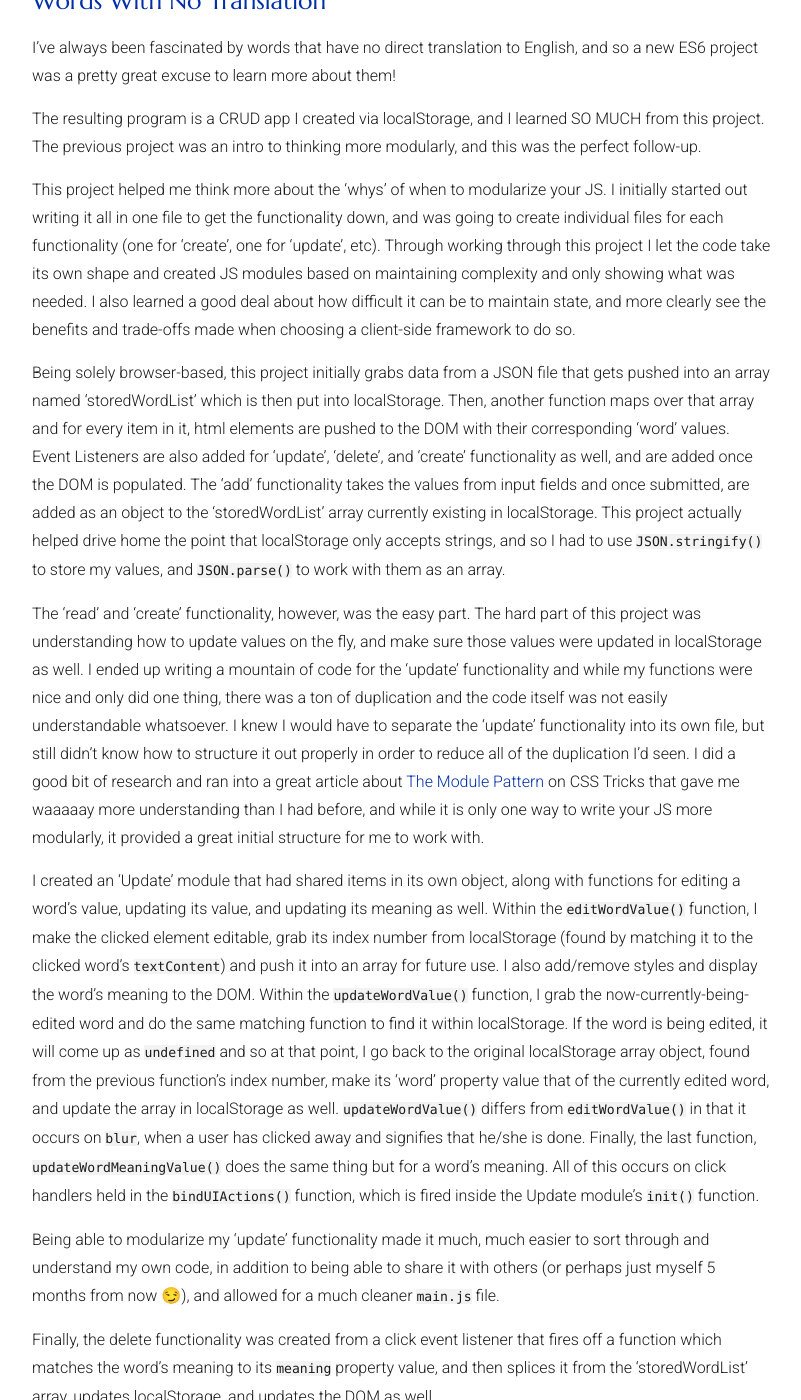
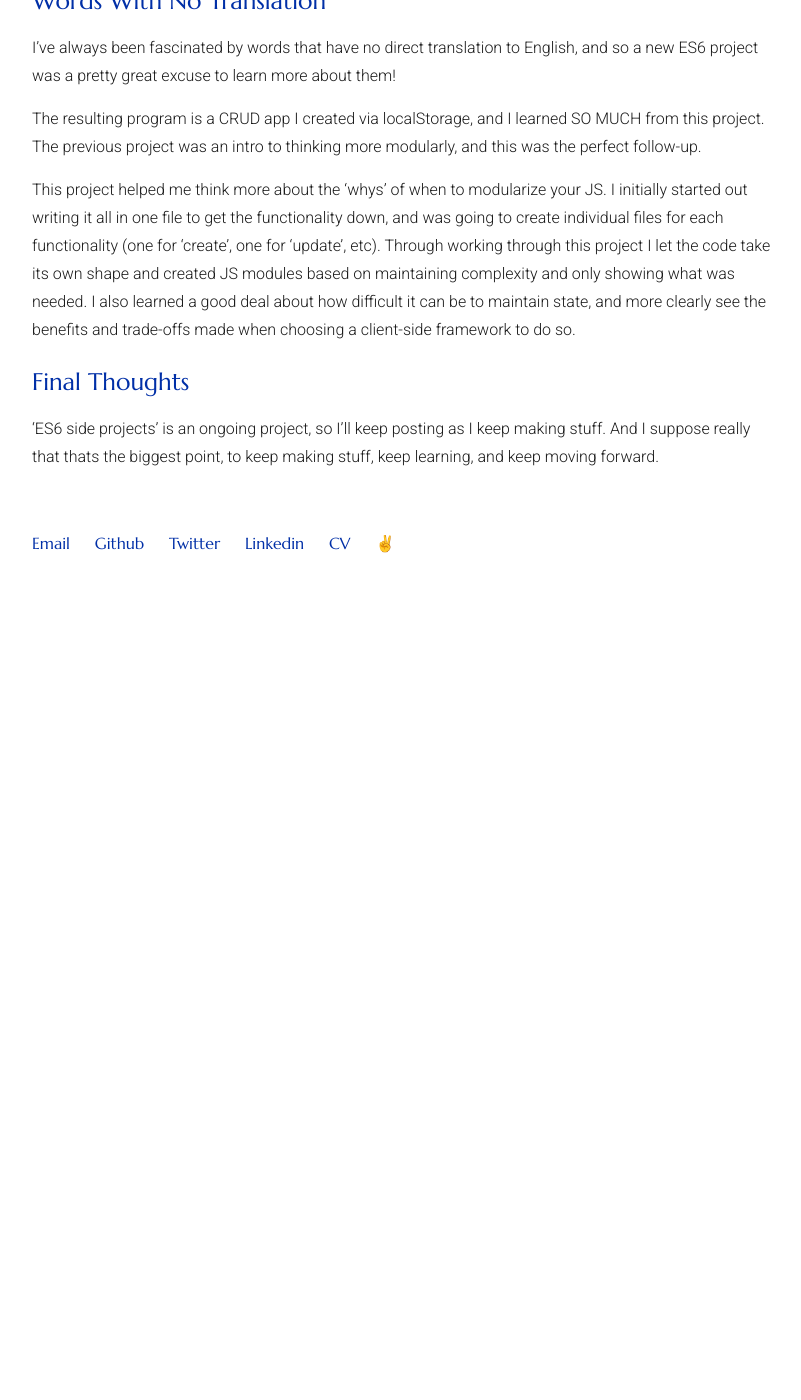
Before and after one commit to mathesond2/davidmatheson.me, a Jekyll site: the page built from _posts/2017-03-15-es6-side-projects.markdown, in a window 1280 px wide and 1400 px high, scrolled down 1544 px. Shown: the whole window, without its empty margins (238-1039 px from the left). Built offline with Jekyll 4.4.1, drawn with Linux system fonts in a browser that asks for light colours; after the commit the page ends 2174 px from its top, so only the background shows below that; some of the changed text lies outside the part shown.

Commit message:
updated post

```diff
--- a/_posts/2017-03-15-es6-side-projects.markdown
+++ b/_posts/2017-03-15-es6-side-projects.markdown
@@ -33,14 +33,5 @@ The resulting program is a CRUD app I created via localStorage, and I learned SO
 
 This project helped me think more about the 'whys' of when to modularize your JS. I initially started out writing it all in one file to get the functionality down, and was going to create individual files for each functionality (one for 'create', one for 'update', etc). Through working through this project I let the code take its own shape and created JS modules based on maintaining complexity and only showing what was needed. I also learned a good deal about how difficult it can be to maintain state, and more clearly see the benefits and trade-offs made when choosing a client-side framework to do so.
 
-Being solely browser-based, this project initially grabs data from a JSON file that gets pushed into an array named 'storedWordList' which is then put into localStorage. Then, another function maps over that array and for every item in it, html elements are pushed to the DOM with their corresponding 'word' values. Event Listeners are also added for 'update', 'delete', and 'create' functionality as well, and are added once the DOM is populated. The 'add' functionality takes the values from input fields and once submitted, are added as an object to the 'storedWordList' array currently existing in localStorage. This project actually helped drive home the point that localStorage only accepts strings, and so I had to use `JSON.stringify()` to store my values, and `JSON.parse()` to work with them as an array.
-
-The 'read' and 'create' functionality, however, was the easy part. The hard part of this project was understanding how to update values on the fly, and make sure those values were updated in localStorage as well. I ended up writing a mountain of code for the 'update' functionality and while my functions were nice and only did one thing, there was a ton of duplication and the code itself was not easily understandable whatsoever. I knew I would have to separate the 'update' functionality into its own file, but still didn't know how to structure it out properly in order to reduce all of the duplication I'd seen. I did a good bit of research and ran into a great article about [The Module Pattern](https://css-tricks.com/how-do-you-structure-javascript-the-module-pattern-edition/) on CSS Tricks that gave me waaaaay more understanding than I had before, and while it is only **one way** to write your JS more modularly, it provided a great initial structure for me to work with.
-
-I created an 'Update' module that had shared items in its own object, along with functions for editing a word's value, updating its value, and updating its meaning as well. Within the `editWordValue()` function, I make the clicked element editable, grab its index number from localStorage (found by matching it to the clicked word's `textContent`) and push it into an array for future use. I also add/remove styles and display the word's meaning to the DOM. Within the `updateWordValue()` function, I grab the **now-currently-being-edited** word and do the same matching function to find it within localStorage. If the word is being edited, it will come up as `undefined` and so at that point, I go back to the original localStorage array object, found from the previous function's index number, make its 'word' property value that of the currently edited word, and update the array in localStorage as well. `updateWordValue()` differs from `editWordValue()` in that it occurs on `blur`, when a user has clicked away and signifies that he/she is done. Finally, the last function, `updateWordMeaningValue()` does the same thing but for a word's meaning. All of this occurs on click handlers held in the `bindUIActions()` function, which is fired inside the Update module's `init()` function.
-
-Being able to modularize my 'update' functionality made it much, much easier to sort through and understand my own code, in addition to being able to share it with others (or perhaps just myself 5 months from now 😏), and allowed for a much cleaner `main.js` file.
-
-Finally, the delete functionality was created from a click event listener that fires off a function which matches the word's meaning to its `meaning` property value, and then splices it from the 'storedWordList' array, updates localStorage, and updates the DOM as well.
-
-WHEW! That was a lot. If you got to this point, thanks! This is an ongoing project, so I'll keep posting as I keep making stuff. And I suppose really that thats the biggest point, to keep making stuff, and to keep learning.
+#### Final Thoughts
+'ES6 side projects' is an ongoing project, so I'll keep posting as I keep making stuff. And I suppose really that thats the biggest point, to keep making stuff, keep learning, and keep moving forward.
```
